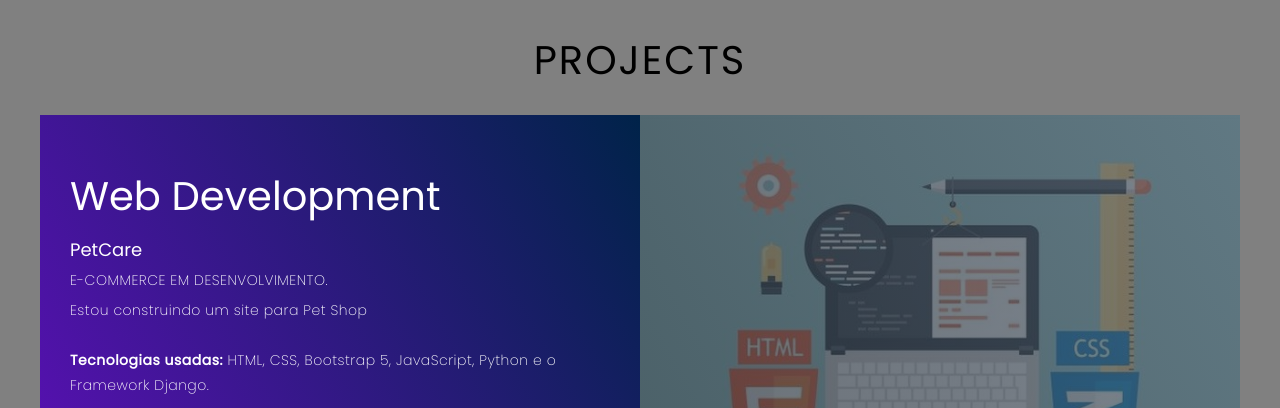
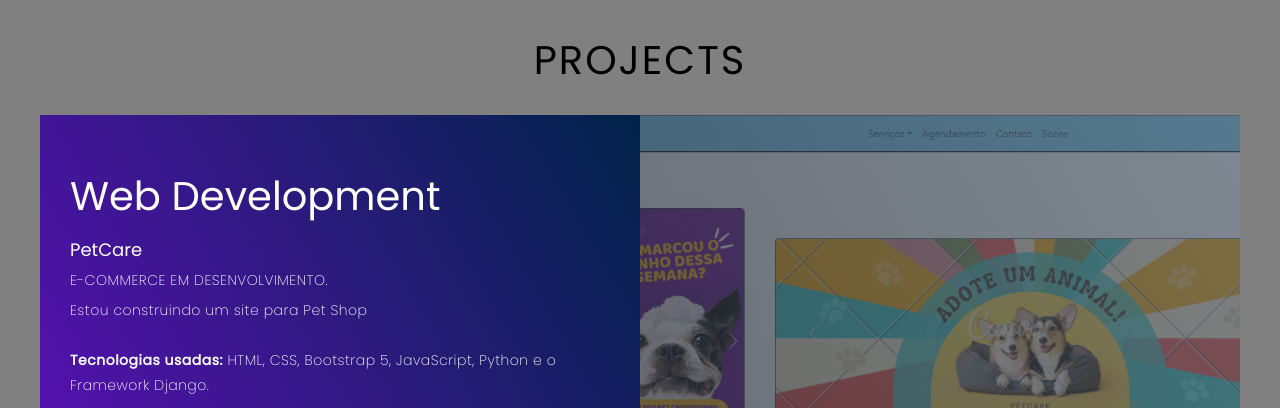
Before and after one commit to andreycoutt/andreycoutt.github.io, a website: page index.html in a window 1280 px wide. Shown: the part 810-1218 px from the top of the page. Drawn offline with nearby package versions, Linux system fonts and the light colour scheme.

Commit message:
Adicionando projeto

```diff
--- a/index.html
+++ b/index.html
@@ -71,7 +71,7 @@
                         <a href="https://github.com/andreycoutt/e-commerce" target="_blank"><i class="fa-brands fa-github" style="color: #ffffff;"> github</i></a>
                     </div>
                     <div class="project-img" data-aos="fade-left">
-                        <img src="imagens/d.web.jpg" alt="img">
+                        <img src="imagens/petcare.PNG" alt="img">
                     </div>
                 </div>
                 <div class="project-item">
```
Also changed, not shown: imagens/petcare.PNG (added).
